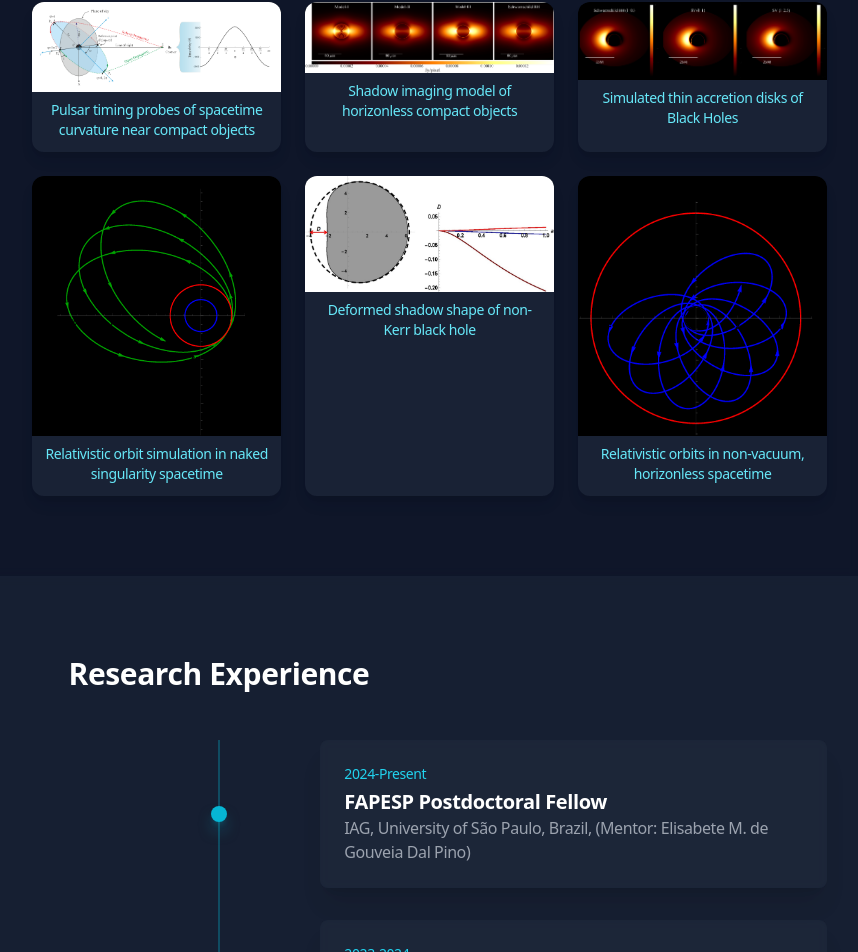
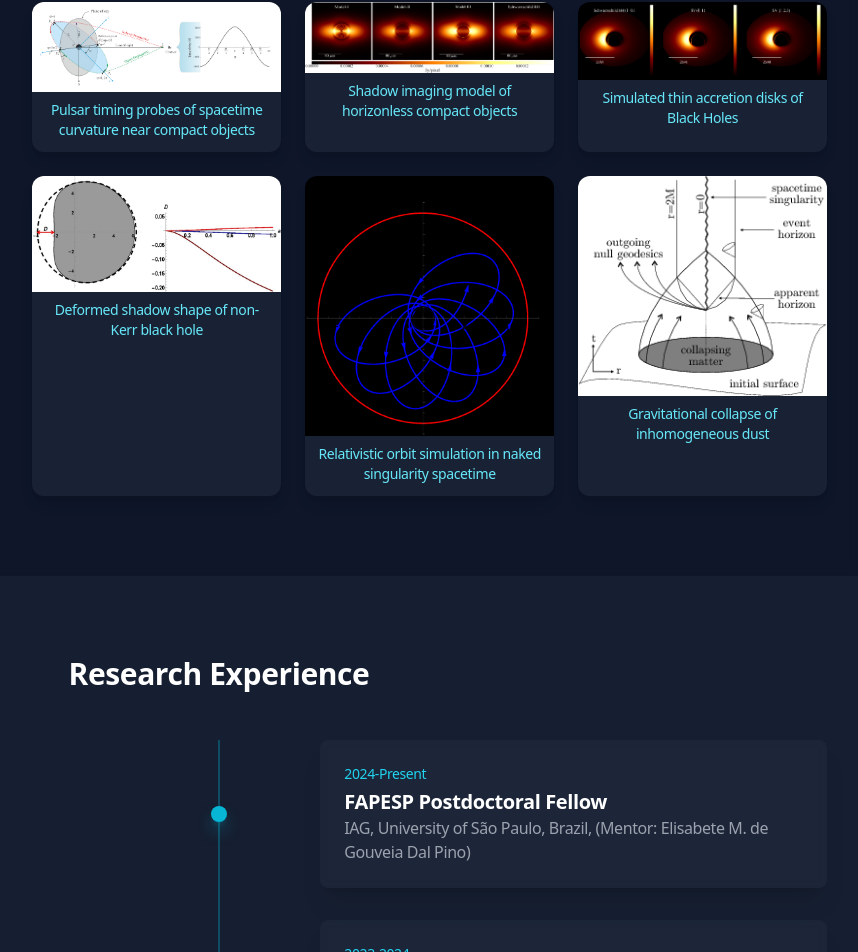
Before and after one commit to Parth-G-Bambhaniya/Parth-G-Bambhaniya.github.io, a React (Vite) app: page / in a window 1280 px wide. Shown: the part 1415-2367 px from the top of the page, without its empty margins (421-1279 px from the left). Built offline with nearby package versions, Linux system fonts and the light colour scheme; some icons are missing.

Commit message:
Update App.jsx

```diff
--- a/src/App.jsx
+++ b/src/App.jsx
@@ -7,11 +7,11 @@ import shadowImage from './assets/Shadowmodel.png';
 import shadowImage1 from './assets/Shadowmodel1.png';
 import shadowImage2 from './assets/Shadowmodel2.png';
 import wmkeckImage from './assets/WMKeckorbit.png';
-import orbitImage from './assets/JNWorbit1.png';
 import s2orbitImage from './assets/S2orbit.png';
 import pulsarImage from './assets/Pulsartiming.png';
 import deformImage from './assets/Deform.png';
 import jmnorbitImage from './assets/orbitjmn.png';
+import collapseImage from './assets/collapse.png';
 
 
 
@@ -409,9 +409,9 @@ const About = () => {
     { src: pulsarImage, caption: "Pulsar timing probes of spacetime curvature near compact objects" },
     { src: shadowImage, caption: "Shadow imaging model of horizonless compact objects" },
     { src: shadowImage1, caption: "Simulated thin accretion disks of Black Holes" },
-    { src: orbitImage, caption: "Relativistic orbit simulation in naked singularity spacetime" },
     { src: deformImage, caption: "Deformed shadow shape of non-Kerr black hole" },
-    { src: jmnorbitImage, caption: "Relativistic orbits in non-vacuum, horizonless spacetime" },
+    { src: jmnorbitImage, caption: "Relativistic orbit simulation in naked singularity spacetime" },
+    { src: collapseImage, caption: "Gravitational collapse of inhomogeneous dust" },
 
   ];
 
```
